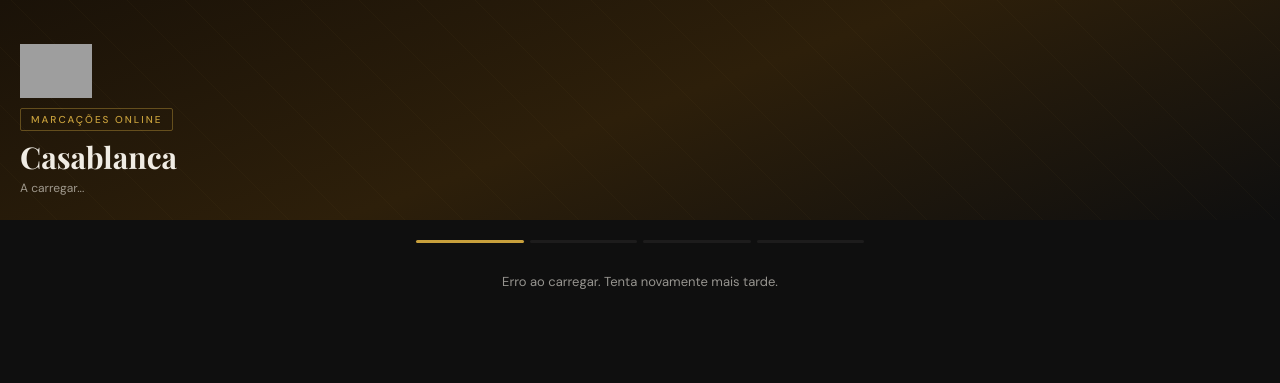
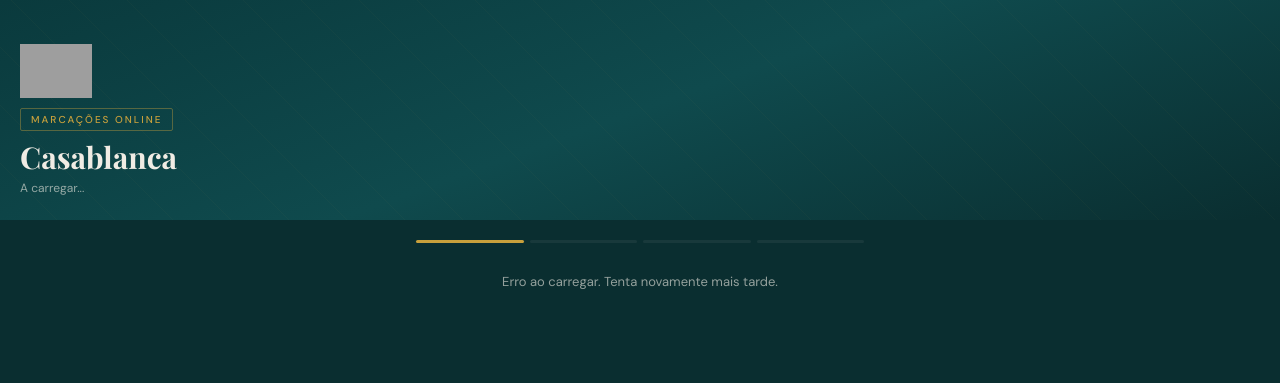
Before and after one commit to bernasdm20-beep/CASABLANCA, a plain HTML site: page index.html in a window 1280 px wide. Drawn offline with nearby package versions, Linux system fonts and the light colour scheme; no server answers; grey boxes are pictures that could not be loaded.

Commit message:
Update index.html

```diff
--- a/index.html
+++ b/index.html
@@ -7,9 +7,9 @@
 <link href="https://fonts.googleapis.com/css2?family=Playfair+Display:wght@400;700&family=DM+Sans:wght@300;400;500&display=swap" rel="stylesheet">
 <style>
   :root {
-    --dark: #0f0f0f;
-    --dark2: #1a1a1a;
-    --dark3: #222;
+    --dark: #0a2e30;
+    --dark2: #113f42;
+    --dark3: #17494c;
     --gold: #c8a03c;
     --gold2: #d4ae52;
     --white: #f0ece4;
@@ -27,7 +27,7 @@
   /* HERO */
   .hero {
     min-height:220px;
-    background:linear-gradient(160deg,#1a1208 0%,#2d1f0a 50%,#0f0f0f 100%);
+    background:linear-gradient(160deg,#0a3a3d 0%,#0f4a4d 50%,#0a2e30 100%);
     display:flex; flex-direction:column; justify-content:flex-end;
     padding:0 20px 24px; position:relative; overflow:hidden;
   }
@@ -120,7 +120,7 @@
 
   /* BUTTONS */
   .btn-primary {
-    width:100%; background:var(--gold); color:#0f0f0f;
+    width:100%; background:var(--gold); color:#0a2e30;
     border:none; border-radius:var(--radius); padding:16px;
     font-family:'DM Sans',sans-serif; font-size:14px; font-weight:500;
     cursor:pointer; transition:all 0.2s; margin-top:8px;
```
